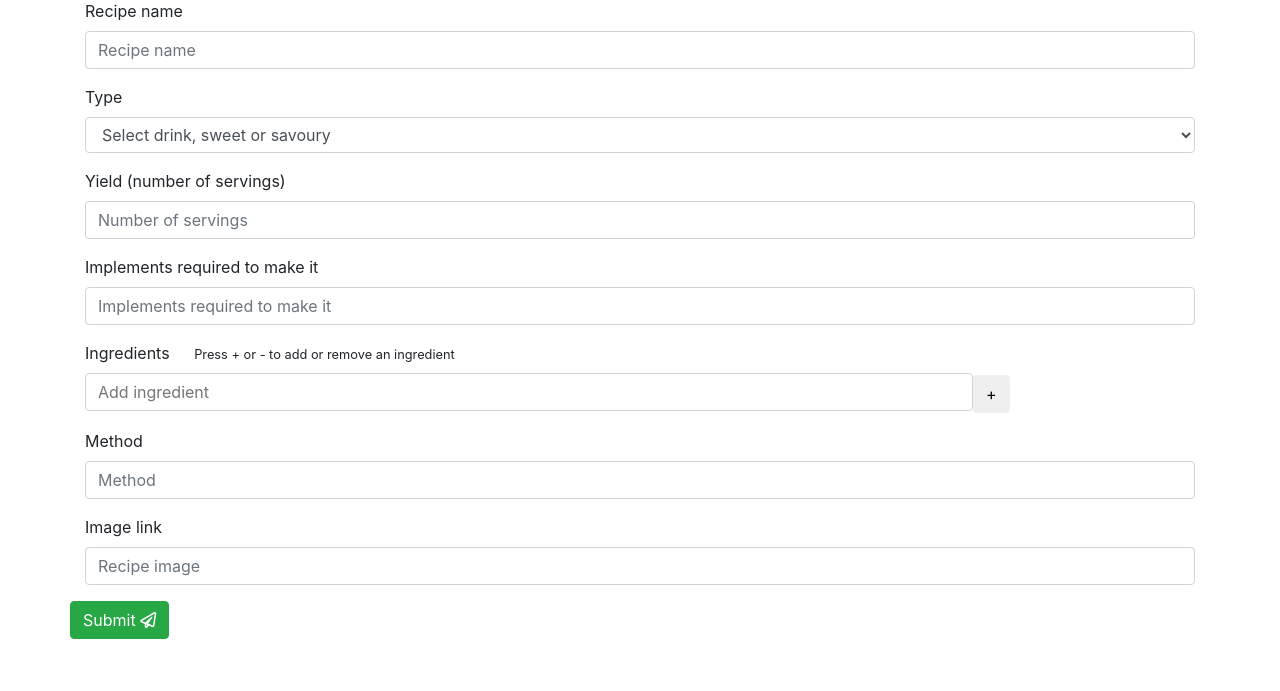
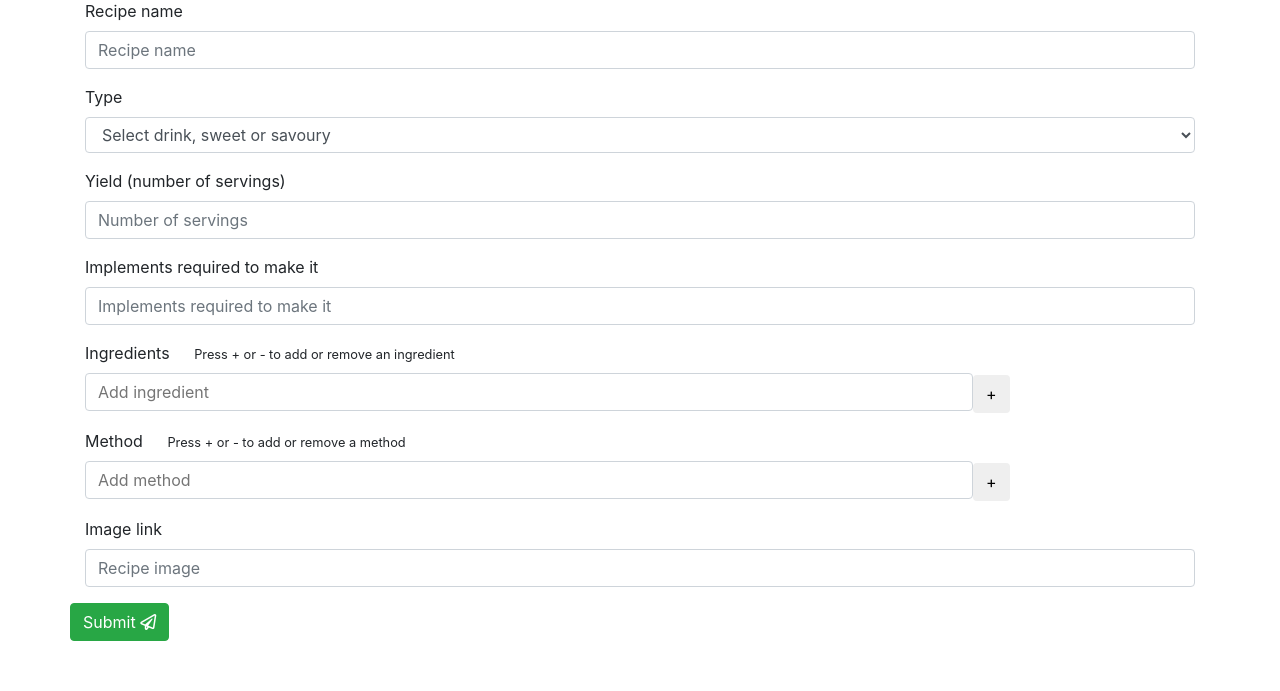
Before and after one commit to Code-Institute-Submissions/Milestone-Project-103, a Flask app: page /add_recipe in a window 1280 px wide. Shown: the part 267-958 px from the top of the page. Before the commit the page ends 906 px from the top, so only its background shows below. Run offline with Flask 2, Linux system fonts and the light colour scheme; data that the repository does not hold is empty; some libraries are stand-ins or nearby versions; some web fonts are replaced.

Commit message:
Add recipe ingredients and methods dynamic fields added and passing to mongodb

```diff
--- a/app.py
+++ b/app.py
@@ -22,13 +22,36 @@ def get_recipes():
 @app.route('/add_recipe')
 def add_recipe():
     return render_template('addrecipe.html',
-    categories=mongo.db.Categories.find())
+        categories=mongo.db.Categories.find())
 
 
 @app.route('/insert_recipe', methods=['POST'])
 def insert_recipe():
+
+    ingredientslist = request.form.getlist('ingredients[]')
+    #ingredientslist.remove("")
+    methodslist = request.form.getlist('methods[]')
+    #methodslist.remove("")
+
     recipes = mongo.db.Recipes
-    recipes.insert_one(request.form.to_dict())
+    recipe_name = request.form['recipe_name']
+    yields = request.form['yield']
+    category_name = request.form['category_name']
+    equipment = request.form['equipment']
+    ingredients = ingredientslist
+    methods = methodslist
+    image = request.form['image']
+
+    recipe_data = {
+        'recipe_name' : recipe_name,
+        'yield' : yields,
+        'category_name' : category_name,
+        'equipment' : equipment,
+        'ingredients' : ingredients,
+        'methods' : methods,
+        'image' : image
+    }
+    recipes.insert_one(recipe_data)
     return redirect(url_for('get_recipes'))
 
 
@@ -54,11 +77,11 @@ def update_recipe(recipe_id):
     return redirect(url_for('get_recipes'))
 
 
-
 @app.route('/delete_recipe/<recipe_id>')
 def delete_recipe(recipe_id):
     mongo.db.Recipes.remove({'_id': ObjectId(recipe_id)})
     return redirect(url_for('get_recipes'))
+
 
 @app.route('/get_categories')
 def get_categories():
--- a/templates/addrecipe.html
+++ b/templates/addrecipe.html
@@ -38,20 +38,26 @@
                 </div>
                 <div class="row">
                     <input type="hidden" name="count" value="1" />
-                    <div class="control-group add-recipe-field col-12" id="fields">
+                    <div class="control-group add-recipe-field col-12" id="ingredients">
                         <label class="control-label" for="ingredients1">Ingredients</label>
                         <small class="left-pad">Press + or - to add or remove an ingredient</small>
                         <div class="controls" id="profs">
-                            <form class="input-append">
+                            <div class="input-append">
                                     <input autocomplete="off" class="input form-control2" id="ingredients1" name="ingredients[]" type="text" placeholder="Add ingredient" data-items="8"/><button id="b1" class="btn add-more" type="button">+</button>
-                            </form>
+                            </div>
                         </div>
                     </div>
                 </div>
                 <div class="row">
-                    <div class="input-field add-recipe-field col-12">
-                        <label for="method"> Method</label>
-                        <input type="text" class="form-control" name="method" id="method" placeholder="Method">
+                    <input type="hidden" name="count2" value="1" />
+                    <div class="control-group add-recipe-field col-12" id="methods">
+                        <label class="control-label" for="method1">Method</label>
+                        <small class="left-pad">Press + or - to add or remove a method</small>
+                        <div class="controls" id="profs2">
+                            <div class="input-append">
+                                    <input autocomplete="off" class="input form-control2" id="method1" name="methods[]" type="text" placeholder="Add method" data-items="8"/><button id="mb1" class="btn add-more2" type="button">+</button>
+                            </div>
+                        </div>
                     </div>
                 </div>
                 <div class="row">
--- a/templates/base.html
+++ b/templates/base.html
@@ -65,33 +65,15 @@
 
 
    <script>
-        /* $(document).ready(function(){
-        var next = 1;
-        $(".add-more").click(function(e){
-            e.preventDefault();
-            var addto = "#field" + next;
-            var addRemove = "#field" + (next);
-            next = next + 1;
-            var newIn = '<input autocomplete="off" class="input form-control2" id="field' + next + '" name="field' + next + '" type="text">';
-            var newInput = $(newIn);
-            var removeBtn = '<button id="remove' + (next - 1) + '" class="btn btn-danger remove-me" >-</button></div><div id="field">';
-            var removeButton = $(removeBtn);
-            $(addto).after(newInput);
-            $(addRemove).after(removeButton);
-            $("#field" + next).attr('data-source',$(addto).attr('data-source'));
-            $("#count").val(next);
-
-                $('.remove-me').click(function(e){
-                    e.preventDefault();
-                    var fieldNum = this.id.charAt(this.id.length-1);
-                    var fieldID = "#field" + fieldNum;
-                    $(this).remove();
-                    $(fieldID).remove();
-                });
-            });
-        }); */
 
         $(document).ready(function(){
+
+        $( "#form" ).keypress(function(e) {
+            if ( e.which == 13 ) {
+                e.preventDefault();
+            }
+        });
+
         var next = 1;
         $(".add-more").click(function(e){
             e.preventDefault();
@@ -100,16 +82,16 @@
             next = next + 1;
             var newIn = '<input autocomplete="off" class="input form-control2" id="ingredients' + next + '" name="ingredients[]" type="text" placeholder="Add ingredient">';
             var newInput = $(newIn);
-            var removeBtn = '<button id="remove' + (next - 1) + '" class="btn btn-danger remove-me" >-</button></div><div id="field">';
+            var removeBtn = '<button id="remove' + (next - 1) + '" class="btn btn-danger remove-me" >-</button>';
             var removeButton = $(removeBtn);
             $(addto).after(newInput);
             $(addRemove).after(removeButton);
-            $("#field" + next).attr('data-source',$(addto).attr('data-source'));
+            $("#ingredients" + next).attr('data-source',$(addto).attr('data-source'));
             $("#count").val(next);
 
                 $('.remove-me').click(function(e){
                     e.preventDefault();
-                    var fieldNum = this.id.charAt(this.id.length-1);
+                    var fieldNum = this.id.substr(this.id.lastIndexOf("e")+1);
                     var fieldID = "#ingredients" + fieldNum;
                     $(this).remove();
                     $(fieldID).remove();
@@ -117,33 +99,39 @@
             });
         });
 
+        $(document).ready(function(){
 
-/* $(document).ready(function(){
-    var next = 1;
-    $(".add-more").click(function(e){
-        e.preventDefault();
-        var addto = "#field" + next;
-        var addRemove = "#field" + (next);
-        next = next + 1;
-        var newIn = '<input autocomplete="off" class="input form-control" id="field' + next + '" name="field' + next + '" type="text">';
-        var newInput = $(newIn);
-        var removeBtn = '<button id="remove' + (next - 1) + '" class="btn btn-danger remove-me" >-</button></div><div id="field">';
-        var removeButton = $(removeBtn);
-        $(addto).after(newInput);
-        $(addRemove).after(removeButton);
-        $("#field" + next).attr('data-source',$(addto).attr('data-source'));
-        $("#count").val(next);
+        $( "#form" ).keypress(function(e) {
+            if ( e.which == 13 ) {
+                e.preventDefault();
+            }
+        });
 
-            $('.remove-me').click(function(e){
-                e.preventDefault();
-                var fieldNum = this.id.charAt(this.id.length-1);
-                var fieldID = "#field" + fieldNum;
-                $(this).remove();
-                $(fieldID).remove();
+        var next2 = 1;
+        $(".add-more2").click(function(e){
+            e.preventDefault();
+            var addto2 = "#method" + next2;
+            var addRemove2 = "#method" + (next2);
+            next2 = next2 + 1;
+            var newIn2 = '<input autocomplete="off" class="input form-control2" id="method' + next2 + '" name="methods[]" type="text" placeholder="Add method">';
+            var newInput2 = $(newIn2);
+            var removeBtn2 = '<button id="mremove' + (next2 - 1) + '" class="btn btn-danger remove-me2" >-</button>';
+            var removeButton2 = $(removeBtn2);
+            $(addto2).after(newInput2);
+            $(addRemove2).after(removeButton2);
+            $("#method" + next2).attr('data-source',$(addto2).attr('data-source'));
+            $("#count2").val(next2);
+
+                $('.remove-me2').click(function(e){
+                    e.preventDefault();
+                    var fieldNum2 = this.id.substr(this.id.lastIndexOf("e")+1);
+                    var fieldID2 = "#method" + fieldNum2;
+                    $(this).remove();
+                    $(fieldID2).remove();
+                });
             });
-    });
+        });
 
-}); */
 
     </script>
 
--- a/templates/recipes.html
+++ b/templates/recipes.html
@@ -35,7 +35,7 @@
         <div class="col-sm">
         <h3>Method</h3>
             <ol>
-            {% for method in recipe.method %}
+            {% for method in recipe.methods %}
                 <li>{{method}}</li>
             {% endfor %}
             </ol>
```
